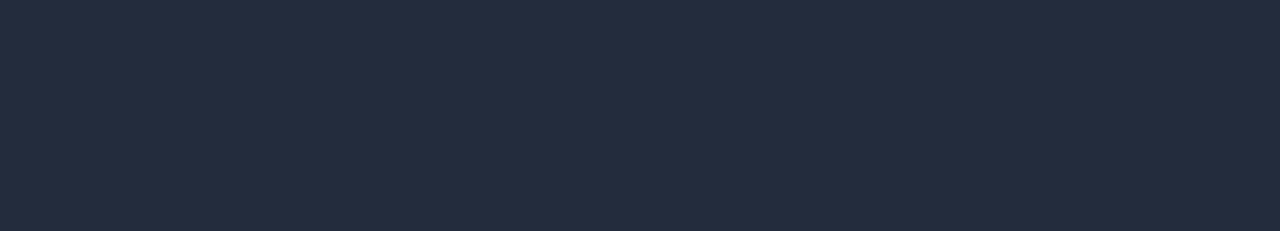
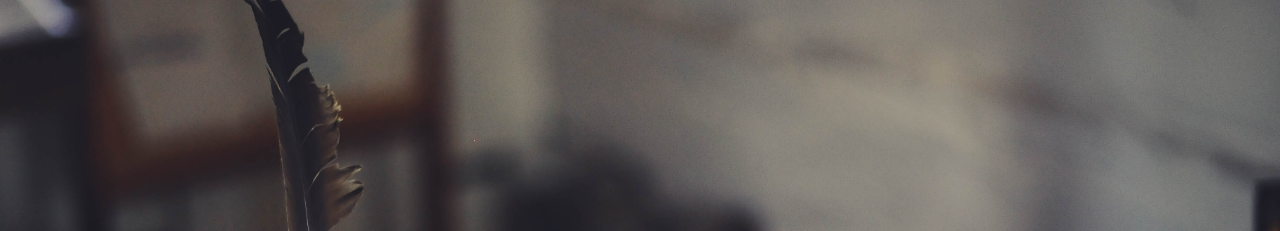
Before and after one commit to sabharee97/poetu.github.io, a plain HTML site: page index.html in a window 1280 px wide. Shown: the top 231 px of the page. Drawn offline with Linux system fonts and the light colour scheme.

Commit message:
dynamic bg

```diff
--- a/index.html
+++ b/index.html
@@ -2,9 +2,17 @@
 <html>
 <head>
     <style>
+        body, html {
+            height: 100%;
+            margin: 0;
+        }
+
         body {
             background-color: #222C3C; /* Dark blue background color */
             font-family: "Arial", sans-serif;
+            background-repeat: no-repeat;
+            background-position: center center;
+            background-size: cover; /* Adjust the background size to cover the entire screen */
         }
 
         .fade-in-out {
@@ -31,11 +39,19 @@
         }
     </style>
     <link href="https://fonts.googleapis.com/css2?family=Great+Vibes&display=swap" rel="stylesheet">
-    <link rel="icon" href="heart.png" type="image/png"> <!-- Add the link tag for favicon -->
+    <link rel="icon" href="./media/heart.png" type="image/png"> <!-- Add the correct path for the favicon -->
+    <script>
+        document.addEventListener('DOMContentLoaded', function() {
+            var images = ['./media/moon.jpg', './media/moon1.jpg', './media/moon2.jpg', './media/ink.jpg']; /* Update the paths for the background images */
+            var randomImageIndex = Math.floor(Math.random() * images.length);
+            var randomImage = images[randomImageIndex];
+            document.body.style.backgroundImage = 'url(' + randomImage + ')';
+        });
+    </script>
 </head>
 <body>
     <div class="fade-in-out">
-        <a href="https://instagram.com/themanintheblue" target="_blank" style="text-decoration: none; color: inherit;"> <!-- Add the target="_blank" attribute to open in a new window -->
+        <a href="https://instagram.com/themanintheblue" target="_blank" style="text-decoration: none; color: inherit;">
             <h1>poetu.io</h1>
         </a>
     </div>
```
